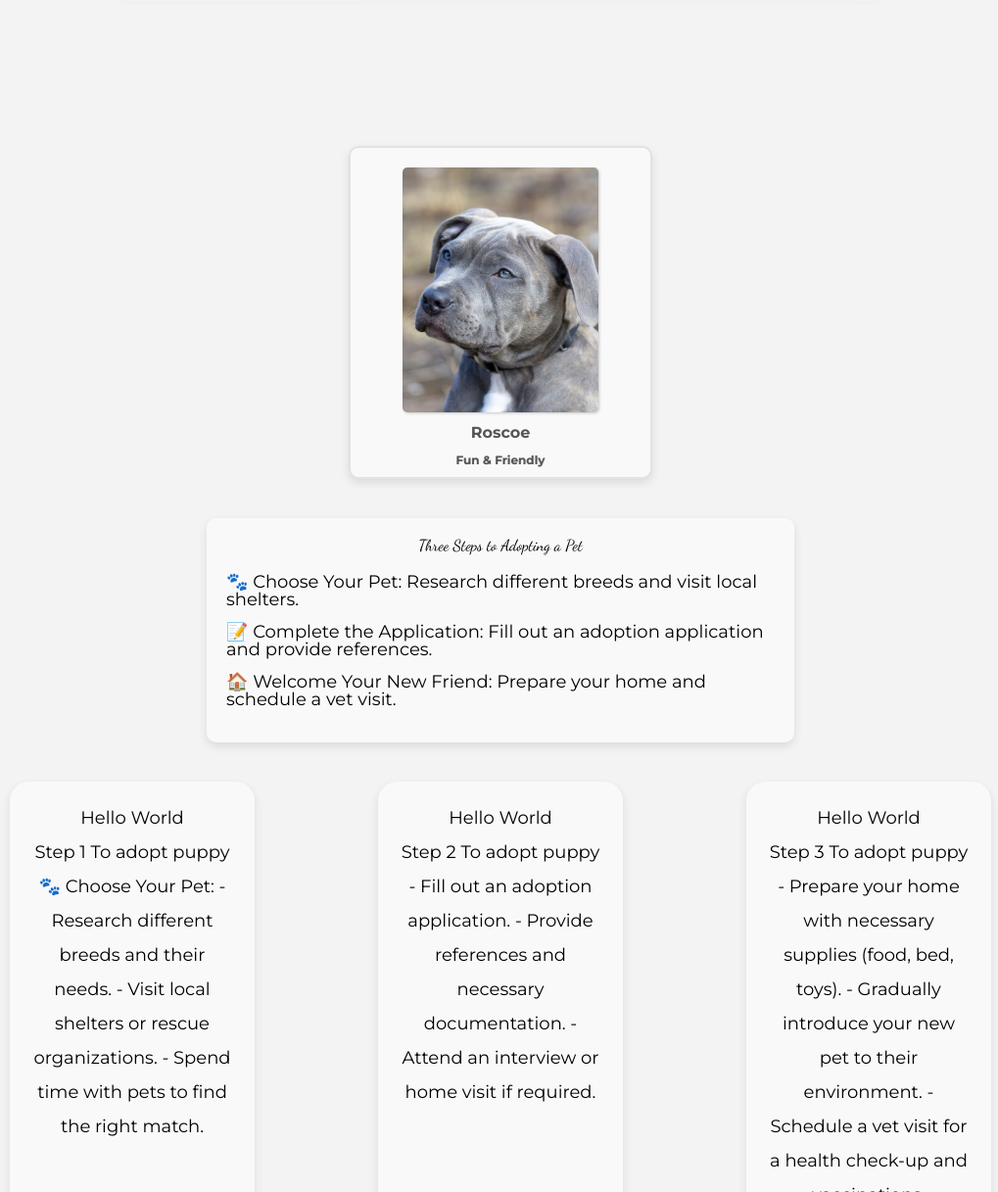
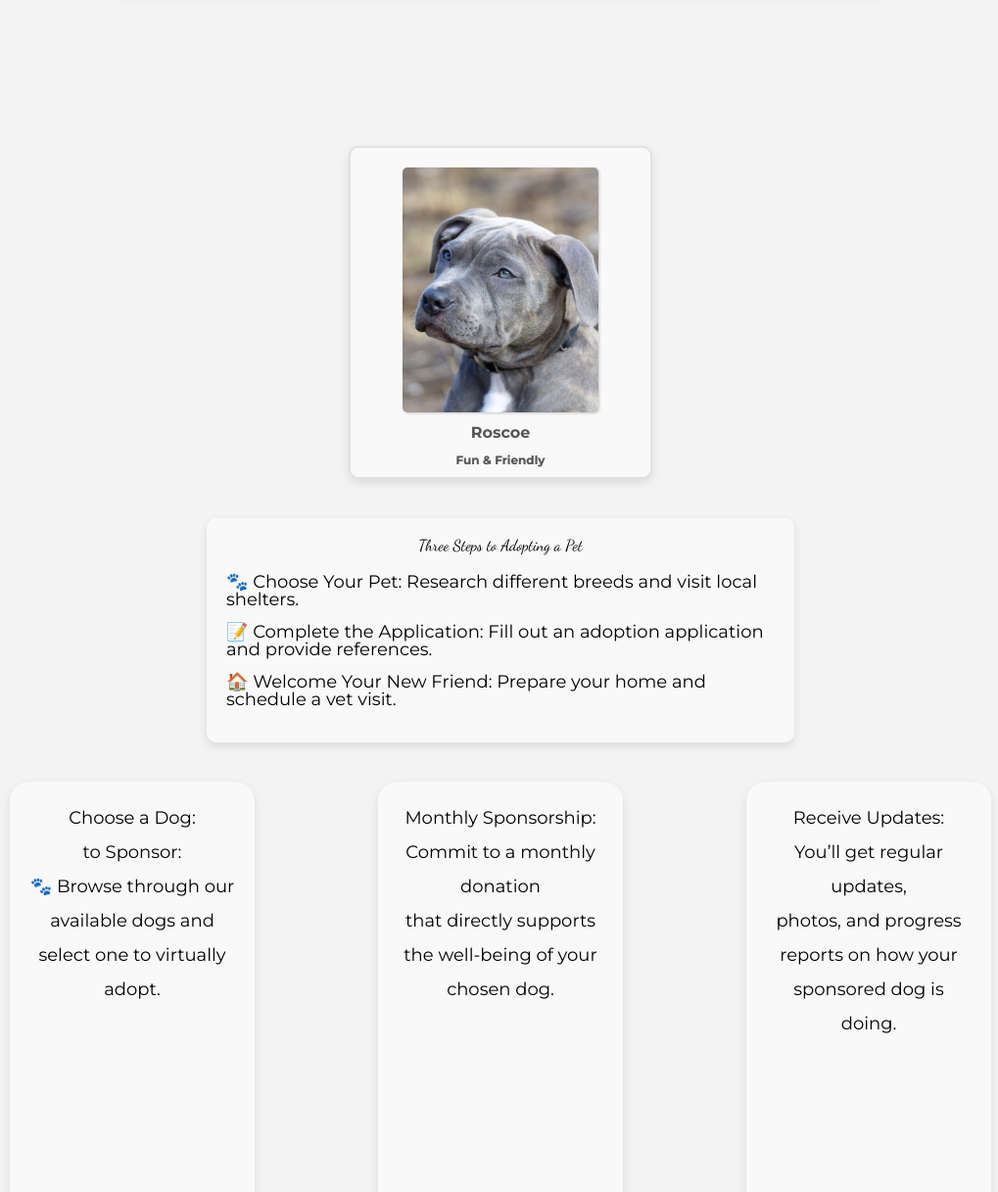
Before and after one commit to GeoffStengel/pauls_dogs, a Django app: page / in a window 1280 px wide. Shown: the part 1090-2307 px from the top of the page at 98% size, without its empty margins (129-1148 px from the left). Run offline with Django 5.2, Linux system fonts and the light colour scheme; data comes from the database, SQL or seed files in the repository; some libraries are stand-ins or nearby versions.

```diff
--- a/core/models.py
+++ b/core/models.py
@@ -4,7 +4,7 @@ from django.db import models
 
 class HomePage(models.Model):
     sale_banner = models.CharField(max_length=100)
-    donation_button = models.URLField(max_length=200, default='https://example.com/donate')
+    donation_button = models.URLField(max_length=200, default='https://square.link/u/y3l6efc0')
     body_text1 = models.CharField(max_length=100)
     body_text2 = models.CharField(max_length=100)
     date = models.DateTimeField(auto_now_add=True)
--- a/core/static/core/css/styles.css
+++ b/core/static/core/css/styles.css
@@ -1,4 +1,4 @@
-/***CSS For Main base.html Page***/
+/***CSS For Main base.html Page Pauls Dogs***/
 @import url('https://fonts.googleapis.com/css2?family=Montserrat:wght@400;700&family=Dancing+Script:wght@400;700&display=swap');
 *{
     margin: 0;
@@ -8,7 +8,7 @@
 :root {
     --primary-color: #003366;
     --secondary-color: #f9f9f9;
-        --accent-color: red;
+    --accent-color: rgb(76, 245, 38);
     --bkgd-color: #ffffff;
     --card-bkgd: #f9f9f9;
     --box-shadow-light: 0 4px 10px rgba(0, 0, 0, 0.1);
@@ -113,15 +113,15 @@ nav {
 .donate_button{
     height: 100%;
     border-radius: 10px;
-    background: red;
+    background: var(--accent-color);
 }
 
 .donate_button_footer a{
-color: red;
+color: var(--accent-color);
 }
 
 .donate_button_footer{
-    color: red;
+    color: var(--accent-color);
 }
 /***NAVE*BAR*ENDS***/
 
@@ -295,7 +295,7 @@ h1, h2, h3 {
 }
 
 .adoption_discount{
-    color: red;
+    color: var(--accent-color);
     margin: 0 auto;
     font-size: 16px;
     margin-top: 20px;
@@ -634,7 +634,7 @@ nav {
 }
 
 .bar1 {
-    background: #ff3d00; /* Orange */
+    background: var(--accent-color); /* Orange */
 }
 
 .bar2 {
--- a/core/templates/core/index.html
+++ b/core/templates/core/index.html
@@ -96,25 +96,22 @@
 
     <div class="how_to_adopt_puppy_grid">
         <div>
-            <p>Hello World</p>
-            <p>Step 1 To adopt puppy</p>
-            <p><span>🐾</span> <strong>Choose Your Pet:</strong>    - Research different breeds and their needs.
-                - Visit local shelters or rescue organizations.
-                - Spend time with pets to find the right match.</p>
+            <p>Choose a Dog:</p>
+            <p>to Sponsor:</p>
+            <p><span>🐾</span> <strong> Browse through</strong>  our available dogs and select one to virtually
+                adopt.</p>
         </div>
         <div>
-            <p>Hello World</p>
-            <p>Step 2 To adopt puppy</p>
-            - Fill out an adoption application.
-            - Provide references and necessary documentation.
-            - Attend an interview or home visit if required.
+            <p>Monthly Sponsorship:</p>
+            <p>Commit to a monthly donation</p>
+            that directly supports the well-being
+of your chosen dog.
         </div>
         <div>
-            <p>Hello World</p>
-            <p>Step 3 To adopt puppy</p>
-            - Prepare your home with necessary supplies (food, bed, toys).
-            - Gradually introduce your new pet to their environment.
-            - Schedule a vet visit for a health check-up and vaccinations.
+            <p>Receive Updates:</p>
+            <p>You’ll get regular updates,</p>
+            photos, and progress reports on how your
+sponsored dog is doing.
         </div>
     </div>
 <!---How-To-Adopt-Puppy-Section-END-->
```
Also changed, not shown: core/migrations/0005_alter_homepage_donation_button.py (added), media/banners/dog-bull.jpg (deleted), media/banners/pets_group.jpg (deleted). Lines whose indentation alone changed are shown as unchanged.
